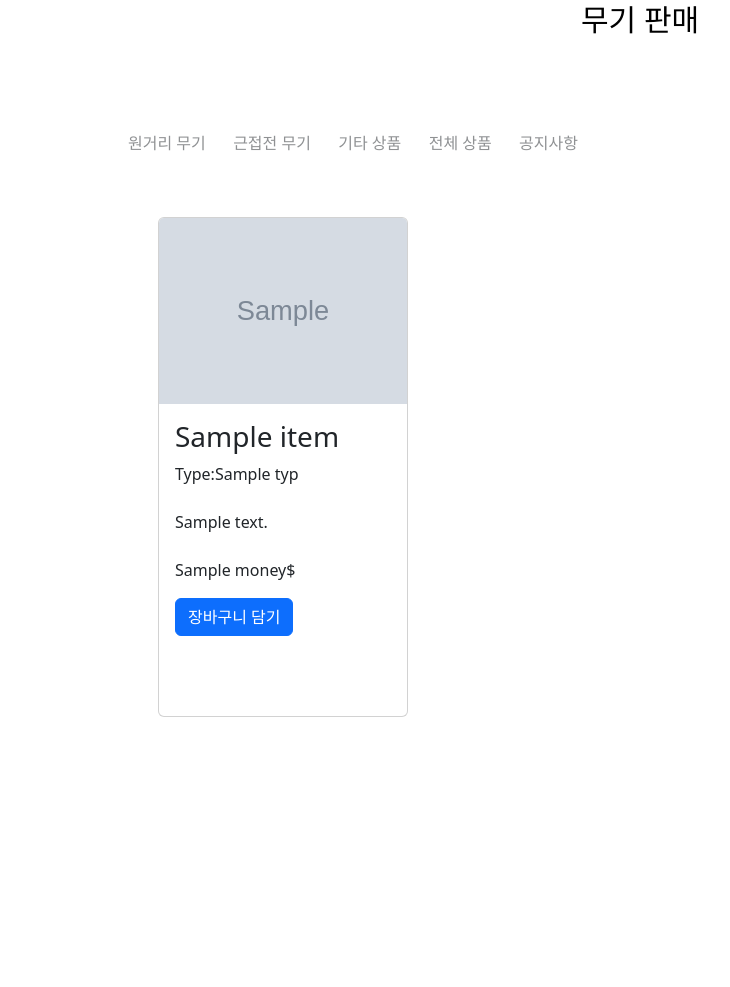
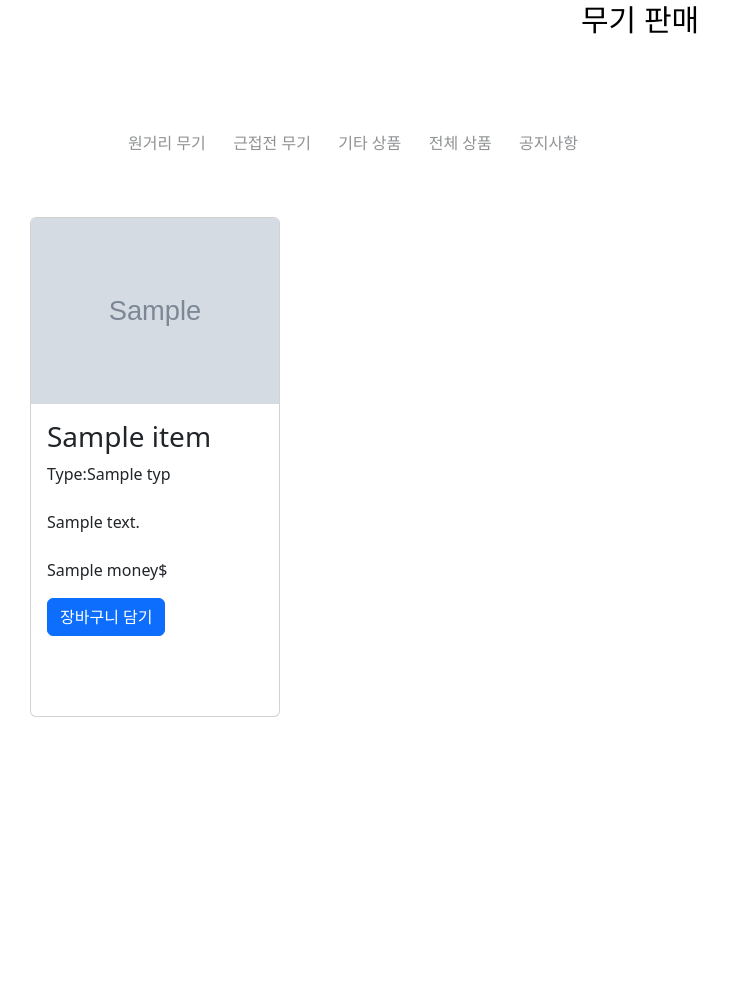
Before and after one commit to 231p0w0q132/smart_store, a Django app: template templates/ranged_weapon.html in a window 1280 px wide; the page is wider, and only the part inside the window is pictured. Shown: the part 193-1180 px from the top of that part, without its empty margins (0-730 px from the left). Run offline with Django 3.2, Linux system fonts and the light colour scheme; the template is opened without the code that fills it: most values are stand-ins (such as "Sample title", 1, 10 or a date in 2020); grey boxes marked "Sample" are stand-in pictures.

Commit message:
Update all_weapon.css

```diff
--- a/static/all_weapon.css
+++ b/static/all_weapon.css
@@ -3,8 +3,7 @@
   flex-wrap: wrap;
   width:100%;
   height:100%;
-  margin-left:10%;
-  margin-right:10%;
+
 }
 .card {
   margin:30px;
```
